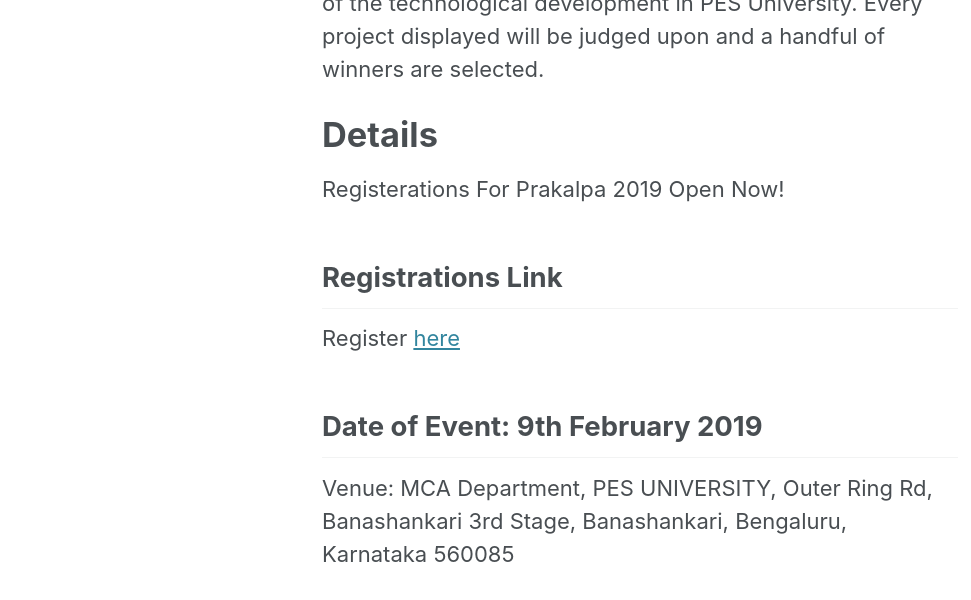
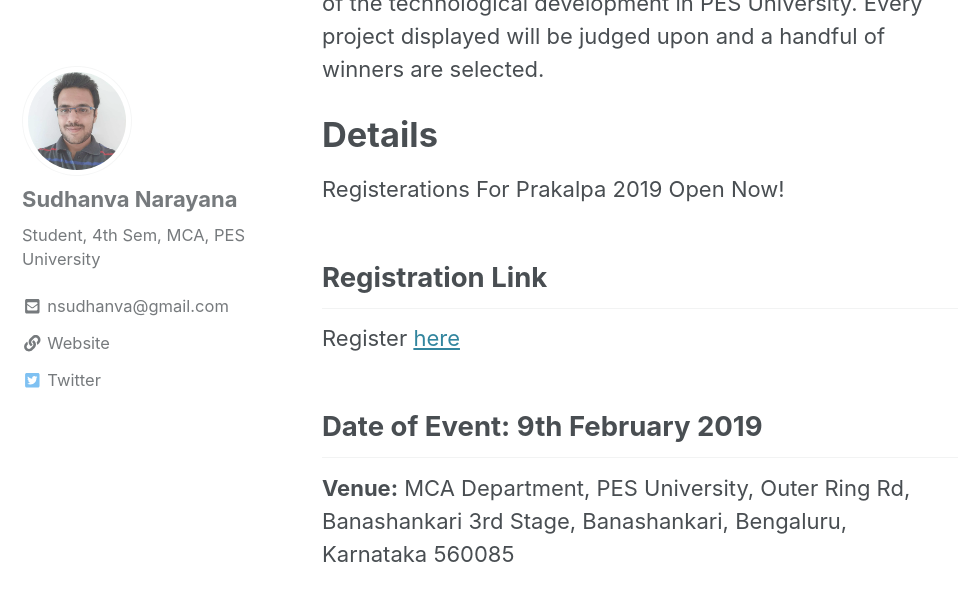
Before and after one commit to pesumca/pesumca.github.io, a Jekyll site: the page built from _posts/2019-02-03-register-for-prakalpa-2019-mca.md, in a window 1280 px wide and 1400 px high, scrolled down 917 px. Shown: the top 600 px of the window, without its empty margins (0-971 px from the left). Built offline with Jekyll 4.4.1, drawn with Linux system fonts in a browser that asks for light colours; cached includes are drawn as plain includes; nearby versions of some CDN libraries; some of the changed text lies outside the part shown; grey boxes are pictures that could not be loaded.

Commit message:
Added maps for prakalpa

```diff
--- a/_data/authors.yml
+++ b/_data/authors.yml
@@ -12,3 +12,17 @@
     - label: "Twitter"
       icon: "fab fa-fw fa-twitter-square"
       url: "https://twitter.com/extravagantman"
+Sudhanva:
+  name: "Sudhanva Narayana"
+  bio: "Student, 4th Sem, MCA, PES University"
+  avatar      : "/assets/images/authors/sudhanva.jpg"
+  links:
+    - label: "nsudhanva@gmail.com"
+      icon: "fas fa-fw fa-envelope-square"
+      url: "mailto:nsudhanva@gmail.com"
+    - label: "Website"
+      icon: "fas fa-fw fa-link"
+      url: "https://sudhanva.me"
+    - label: "Twitter"
+      icon: "fab fa-fw fa-twitter-square"
+      url: "https://twitter.com/SudhanvaN"
--- a/_posts/2019-02-03-register-for-prakalpa-2019-mca.md
+++ b/_posts/2019-02-03-register-for-prakalpa-2019-mca.md
@@ -17,13 +17,16 @@
 
 Registerations For Prakalpa 2019 Open Now!
 
-## Registrations Link
+## Registration Link
 
 Register [here](https://goo.gl/forms/WKxFcNBhZ7jAn70H2)
 
 ## Date of Event: 9th February 2019
-Venue: MCA Department, PES UNIVERSITY, Outer Ring Rd, Banashankari 3rd Stage, Banashankari, Bengaluru, Karnataka 560085
+**Venue:** MCA Department, PES University, Outer Ring Rd, Banashankari 3rd Stage, Banashankari, Bengaluru, Karnataka 560085
+
+<iframe src="https://www.google.com/maps/embed?pb=!1m18!1m12!1m3!1d3888.58734300745!2d77.53563219593926!3d12.934222918894944!2m3!1f0!2f0!3f0!3m2!1i1024!2i768!4f13.1!3m3!1m2!1s0x3bae3e468d8d36d3%3A0x694d74f6ac640acf!2sPES+University!5e0!3m2!1sen!2sin!4v1549182999598" width="100%" height="600" frameborder="0" style="border:0" allowfullscreen></iframe>
 
 ## For queries contact:
-Akash Surana: 8094873394
-Akshita Agarwal: 7829425881
+**Akash Surana:** 8094873394
+
+**Akshita Agarwal:** 7829425881
```
Also changed, not shown: other parts of _posts/2019-02-03-register-for-prakalpa-2019-mca.md (+2 -2 lines), assets/images/authors/sudhanva.jpg (added).
